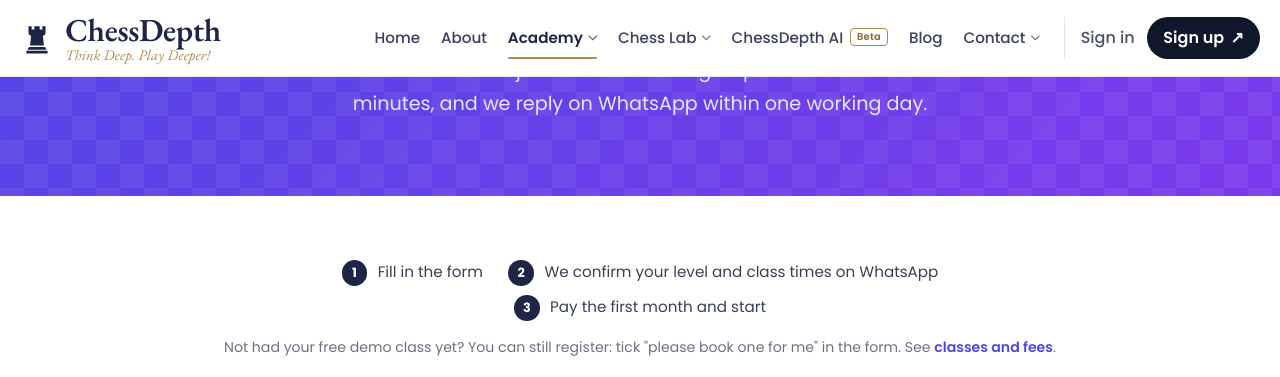
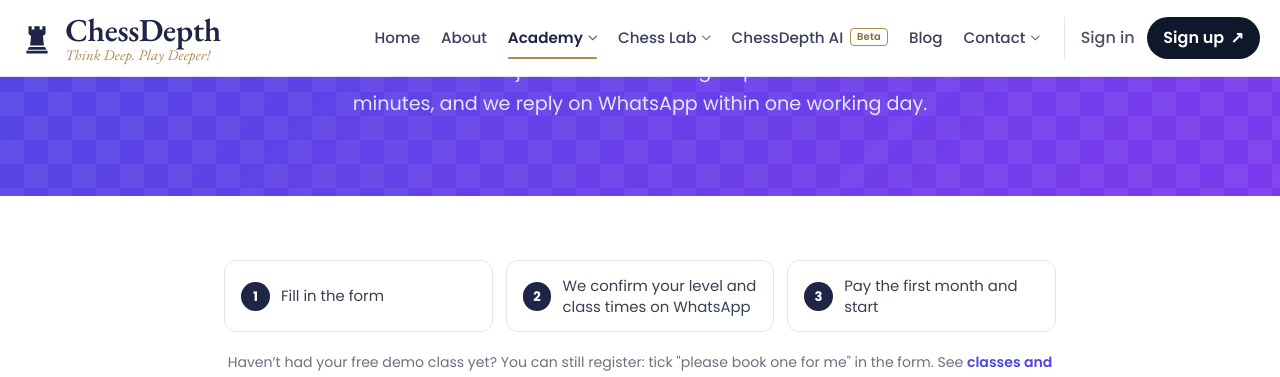
Before and after one commit to Sourabhjoshi1/Chess-Depth, a Jekyll site: the page built from pages/register.html, in a window 1280 px wide and 1400 px high, scrolled down 245 px, cut to the strip 0-377 px from the top of the window. Built offline with Jekyll 4.4.1, drawn with Linux system fonts in a browser that asks for light colours.

Commit message:
Register: three equal step cards, and 'Haven't had your free demo class yet?'
Co-Authored-By: Claude Opus 5.5 <noreply@anthropic.com>
Claude-Session: https://claude.ai/code/session_017ZwxdNZGtw2tXrZdE2ZP9f

```diff
--- a/assets/css/pages/courses.css
+++ b/assets/css/pages/courses.css
@@ -179,8 +179,10 @@ html.dark .cs-note a { color: #a5b4fc; }
 .cs-pay-btn { margin: .9rem 0 .6rem; }
 
 /* Registration page */
-.cs-reg-steps { list-style: none; margin: 0 0 1rem; padding: 0; display: flex; flex-wrap: wrap; justify-content: center; gap: .6rem 1.6rem; color: #374151; font-size: .95rem; }
-.cs-reg-steps b { display: inline-flex; align-items: center; justify-content: center; width: 1.6rem; height: 1.6rem; border-radius: 50%; background: var(--cd-ink); color: #fff; font-size: .8rem; margin-right: .4rem; }
+.cs-reg-steps { list-style: none; margin: 0 0 1.2rem; padding: 0; display: grid; grid-template-columns: repeat(3, 1fr); gap: .8rem; color: #374151; font-size: .93rem; line-height: 1.45; }
+.cs-reg-steps li { display: flex; align-items: center; gap: .7rem; background: #fff; border: 1px solid var(--cd-line); border-radius: 12px; padding: .85rem 1rem; }
+@media (max-width: 700px) { .cs-reg-steps { grid-template-columns: 1fr; } }
+.cs-reg-steps b { flex: none; display: inline-flex; align-items: center; justify-content: center; width: 1.8rem; height: 1.8rem; border-radius: 50%; background: var(--cd-ink); color: #fff; font-size: .82rem; }
 .cs-reg-note { margin: 0 0 1.4rem; }
 .cs-note a { color: #4f46e5; font-weight: 600; }
 .cs-reg-frame { border: 1px solid var(--cd-line); border-radius: 16px; overflow: hidden; background: #fff; margin-bottom: 1rem; }
@@ -188,7 +190,7 @@ html.dark .cs-note a { color: #a5b4fc; }
 .cs-plan-reg { text-align: center; font-size: .9rem; margin: .8rem 0 0; }
 .cs-plan-reg a { color: #4f46e5; font-weight: 600; }
 .cs-cta .cs-btn { margin: .25rem .3rem; }
-html.dark .cs-reg-steps { color: #cbd5e1; } html.dark .cs-reg-frame { border-color: #2a3550; }
+html.dark .cs-reg-steps { color: #cbd5e1; } html.dark .cs-reg-steps li { background: #172033; border-color: #2a3550; } html.dark .cs-reg-steps b { background: #4f46e5; } html.dark .cs-reg-frame { border-color: #2a3550; }
 html.dark .cs-note a, html.dark .cs-plan-reg a { color: #a5b4fc; }
 
 .cs-price .cs-from { font-size: 1rem; font-weight: 600; color: #6b7280; }
--- a/pages/register.html
+++ b/pages/register.html
@@ -13,7 +13,7 @@ page_css: courses
         <li><b>2</b> We confirm your level and class times on WhatsApp</li>
         <li><b>3</b> Pay the first month and start</li>
       </ol>
-      <p class="cs-note cs-reg-note">Not had your free demo class yet? You can still register: tick "please book one for me" in the form. See <a href="/courses/">classes and fees</a>.</p>
+      <p class="cs-note cs-reg-note">Haven&rsquo;t had your free demo class yet? You can still register: tick "please book one for me" in the form. See <a href="/courses/">classes and fees</a>.</p>
       <div class="cs-reg-frame">
         <iframe src="{{ site.registration_form }}?embedded=true" title="ChessDepth Academy student registration form" loading="lazy">Loading the form…</iframe>
       </div>
```
